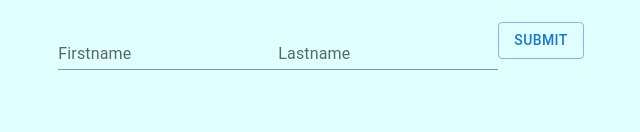
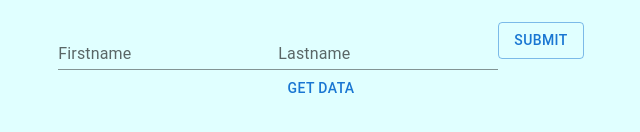
Before and after one commit to RogenBarrow/data-app-dsp, a React (Create React App) app: page / in a window 1280 px wide. Shown: the part 258-390 px from the top of the page, without its empty margins (319-959 px from the left). Built offline with nearby package versions, Linux system fonts and the light colour scheme.

Commit message:
Get data

```diff
--- a/src/App.js
+++ b/src/App.js
@@ -1,12 +1,13 @@
 import React from 'react';
 import './App.css';
 import Form from './components/forms/form';
+import Data from './components/datas/data';
 
 
 const App = () => {
 
     return (
-        <Form />
+        <><Form /><Data /></>
     )
 }
 
--- /dev/null
+++ b/src/components/datas/data.js
@@ -0,0 +1,31 @@
+import React from "react";
+import axios from "axios";
+import Box from '@mui/material/Box';
+import Button from '@mui/material/Button';
+
+
+function App() {
+
+
+    //GET Request
+    const axiosGet = () => {
+
+        axios
+            .get("http://localhost:32/data",)
+            .then(function(data) {
+                console.log(data)
+            })
+            .catch((err) => console.error(err));
+    }
+
+
+    return(
+
+        <Box>
+            <Button onClick={axiosGet}>Get Data</Button>
+        </Box>
+
+    );
+}
+
+export default App;
--- a/src/components/forms/form.js
+++ b/src/components/forms/form.js
@@ -15,7 +15,6 @@ function App() {
     const handleLastNameChange = (event) => setLastName(event.target.value);
 
     const axiosPost = () => {
-
 
         if (!firstName) {
             return;
@@ -48,6 +47,7 @@ function App() {
             <Button variant="outlined" onClick={axiosPost}>Submit</Button>
             </form>
         </Box>
+
     );
 }
 
```
